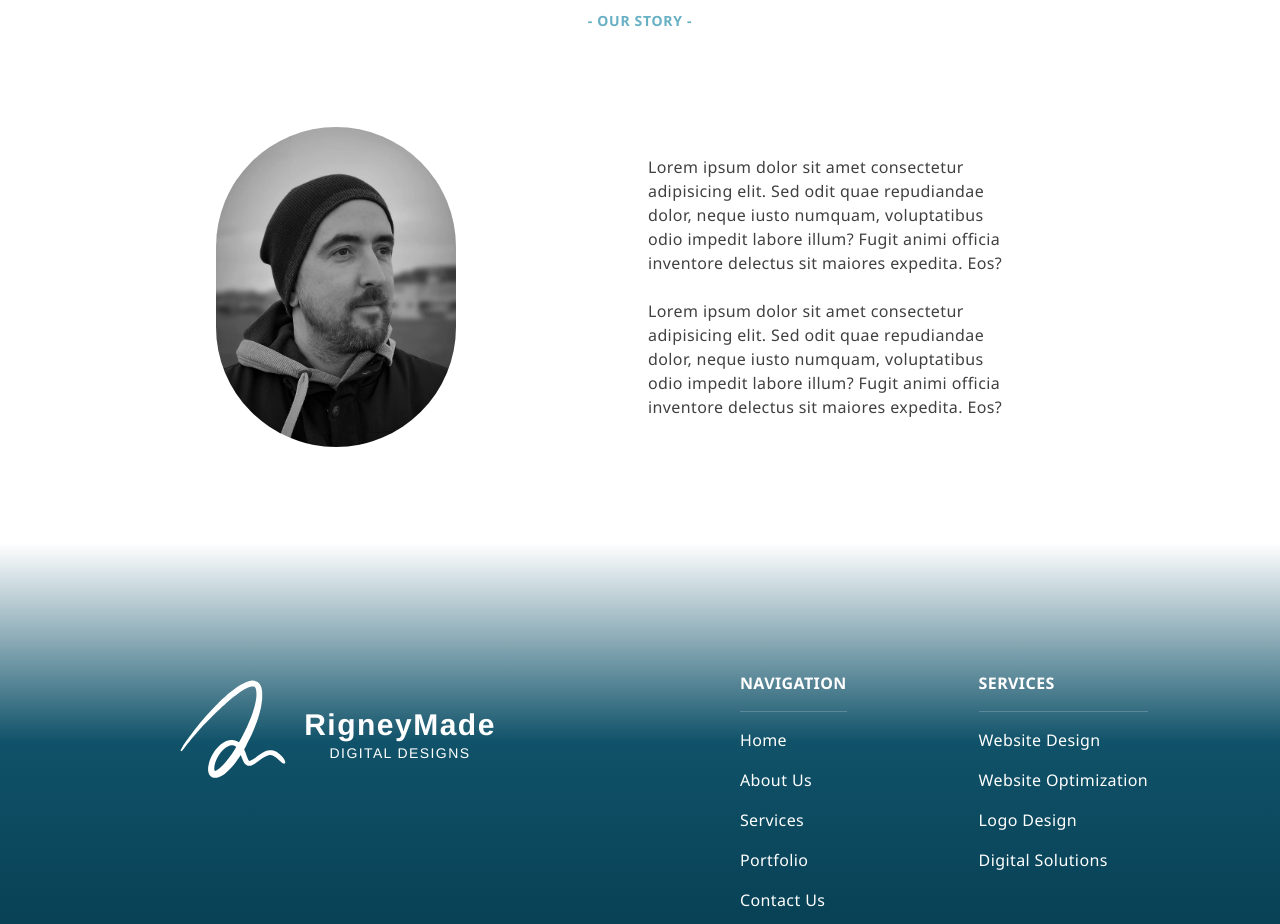
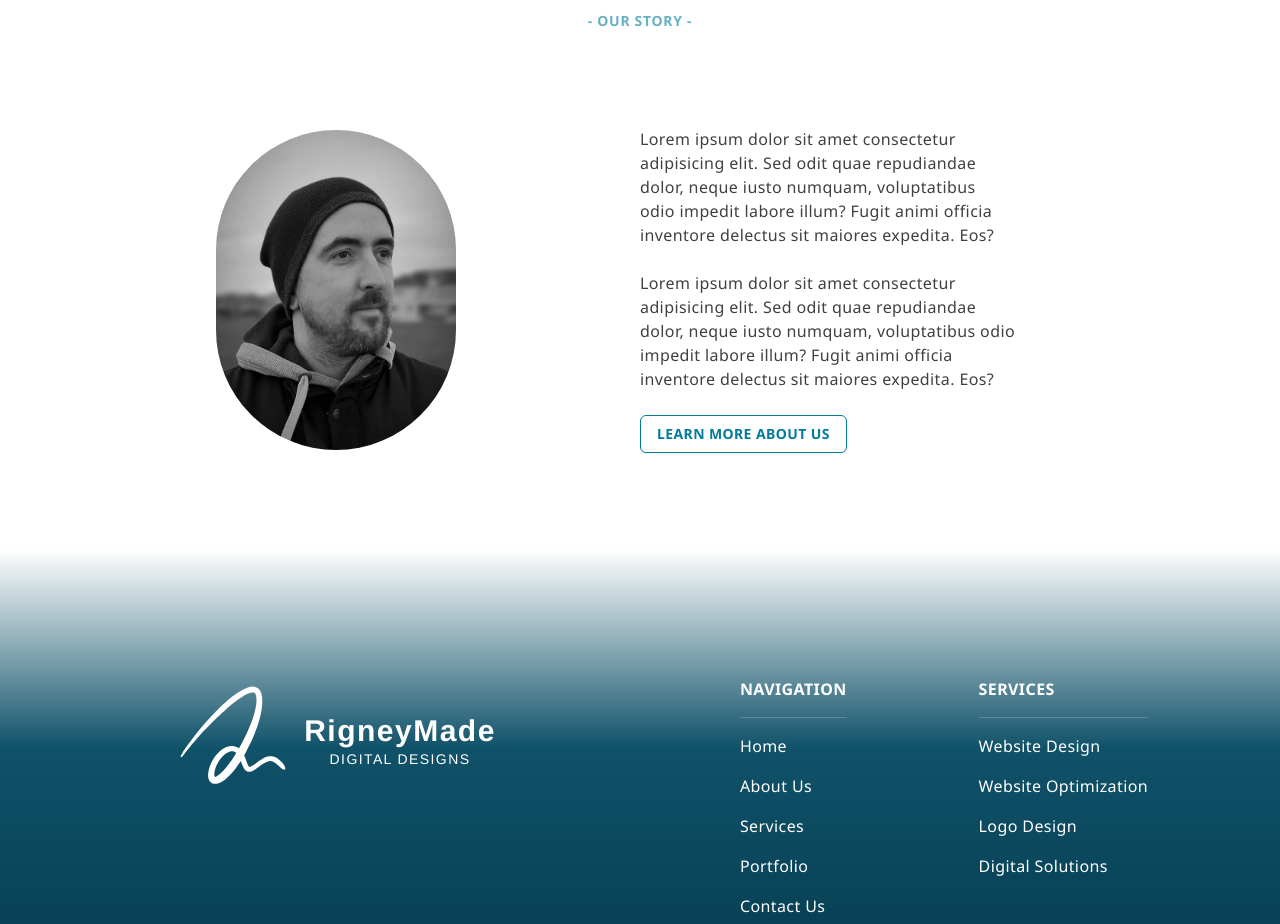
Before and after one commit to KramYengir/rigneymade, a Next.js app: page / in a window 1280 px wide. Shown: the part 3369-4293 px from the top of the page. Built offline with nearby package versions, Linux system fonts and the light colour scheme.

Commit message:
add link to about page

```diff
--- a/components/Home/AboutSection.tsx
+++ b/components/Home/AboutSection.tsx
@@ -1,5 +1,6 @@
 import React from "react";
 import Image from "next/image";
+import Link from "next/link";
 import profileImg from "@/assets/images/profile-img.webp";
 
 const AboutSection = () => {
@@ -18,7 +19,8 @@ const AboutSection = () => {
               className=" h-80 w-auto"
             />
           </div>
-          <p className="max-w-96 text-center md:text-left text-balance px-2">
+          <div className="grid gap-2">
+            <p className="max-w-96 text-center md:text-left text-balance px-2 sm:px-0">
               Lorem ipsum dolor sit amet consectetur adipisicing elit. Sed odit
               quae repudiandae dolor, neque iusto numquam, voluptatibus odio
               impedit labore illum? Fugit animi officia inventore delectus sit
@@ -30,6 +32,13 @@ const AboutSection = () => {
               impedit labore illum? Fugit animi officia inventore delectus sit
               maiores expedita. Eos?
             </p>
+            <Link
+              href={"/about"}
+              className="btn-secondary mt-4 justify-self-center sm:justify-self-start"
+            >
+              Learn More About Us
+            </Link>
+          </div>
         </div>
       </div>
     </section>
```
Lines whose indentation alone changed are shown as unchanged.
